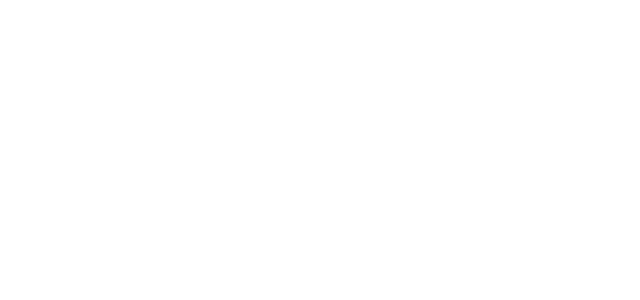
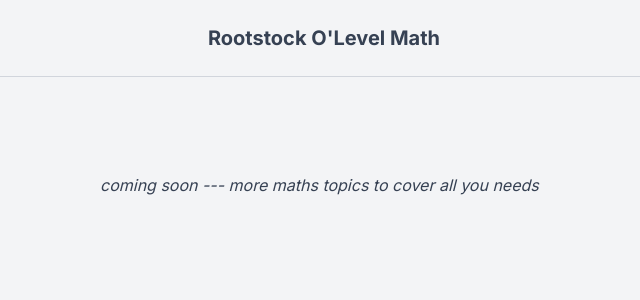
Before and after one commit to Tibz-Dankan/rsk-o-math-book-web, a React (Vite) app: page /more-topics in a window 1280 px wide. Before the commit this address had no page. Shown: the top 300 px of the page, without its empty margins (316-956 px from the left). Built offline with nearby package versions, Linux system fonts and the light colour scheme.

Commit message:
feat: add page 2

```diff
--- a/src/App.tsx
+++ b/src/App.tsx
@@ -1,7 +1,8 @@
 import React from "react";
 import "./App.css";
+import { BrowserRouter, Route, Routes } from "react-router-dom";
 import { Converter } from "./components/Pages/Converter";
-import { BrowserRouter, Route, Routes } from "react-router-dom";
+import { MoreTopics } from "./components/Pages/MoreTopics";
 
 const App: React.FC = () => {
   return (
@@ -13,6 +14,7 @@ const App: React.FC = () => {
             path="/currency"
             element={<div>current conversion page</div>}
           />
+          <Route path="/more-topics" element={<MoreTopics />} />
         </Routes>
       </BrowserRouter>
     </div>
--- a/src/components/Pages/Converter.tsx
+++ b/src/components/Pages/Converter.tsx
@@ -11,6 +11,7 @@ import { InputTextArea } from "../UI/InputTextArea";
 import baseJson from "../../data/base.json";
 import { ResultCard } from "../UI/ResultCard";
 import { ErrorCard } from "../UI/ErrorCard";
+import { Link } from "react-router-dom";
 
 export const Converter: React.FC = () => {
   const baseNumList = baseJson.bases;
@@ -93,7 +94,7 @@ export const Converter: React.FC = () => {
 
   return (
     <Fragment>
-      <div className="flex flex-col items-center gap-4 min-h-[100vh] pb-24">
+      <div className="flex flex-col items-center gap-4 min-h-[100vh]">
         <header
           className="w-full flex items-center justify-center border-b-[1px]
          border-gray-300 py-6"
@@ -183,6 +184,14 @@ export const Converter: React.FC = () => {
             />
           </form>
         </main>
+        <footer
+          className="w-full border-t-[1px] text-gray-400 mt-24 flex
+          items-center justify-center py-8"
+        >
+          <Link to="/more-topics">
+            <Button label={"Next Page"} type={"button"} className="w-28" />
+          </Link>
+        </footer>
       </div>
     </Fragment>
   );
--- /dev/null
+++ b/src/components/Pages/MoreTopics.tsx
@@ -0,0 +1,19 @@
+import React from "react";
+
+export const MoreTopics: React.FC = () => {
+  return (
+    <div className="w-full min-h-screen flex flex-col items-center">
+      <header
+        className="w-full flex items-center justify-center border-b-[1px]
+         border-gray-300 py-6"
+      >
+        <p className="text-gray-700 text-xl font-bold">
+          Rootstock O'Level Math
+        </p>
+      </header>
+      <span className="italic pt-24 w-[90%] sm:w-[448px]">
+        coming soon --- more maths topics to cover all you needs
+      </span>
+    </div>
+  );
+};
```
